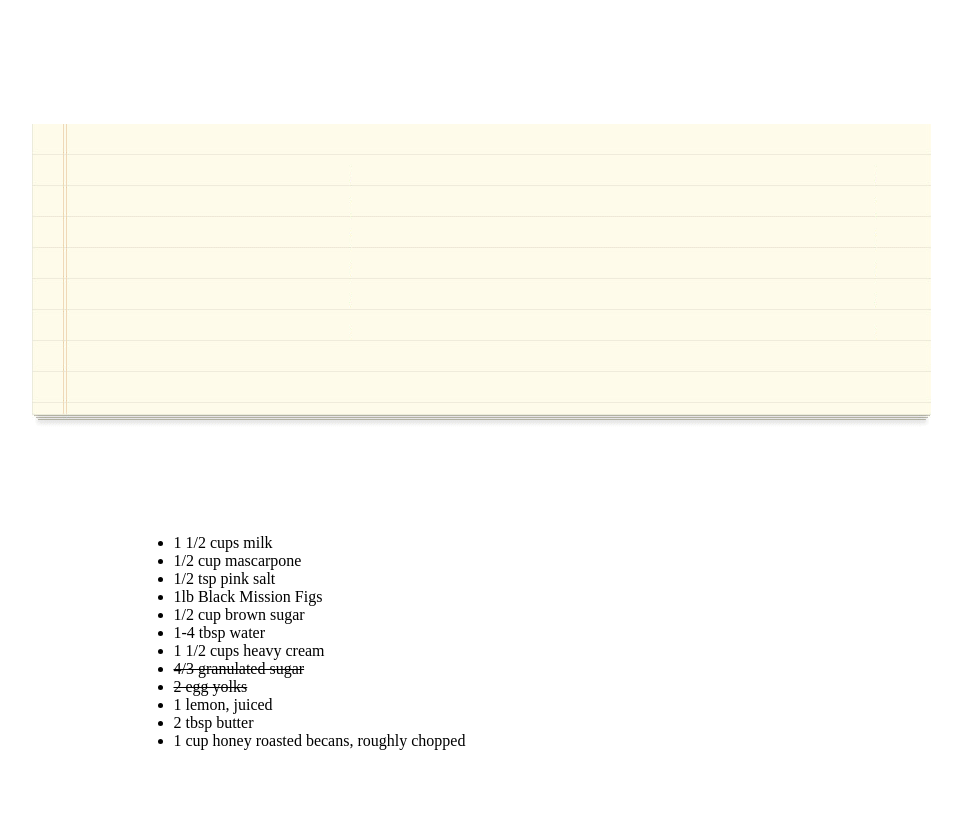
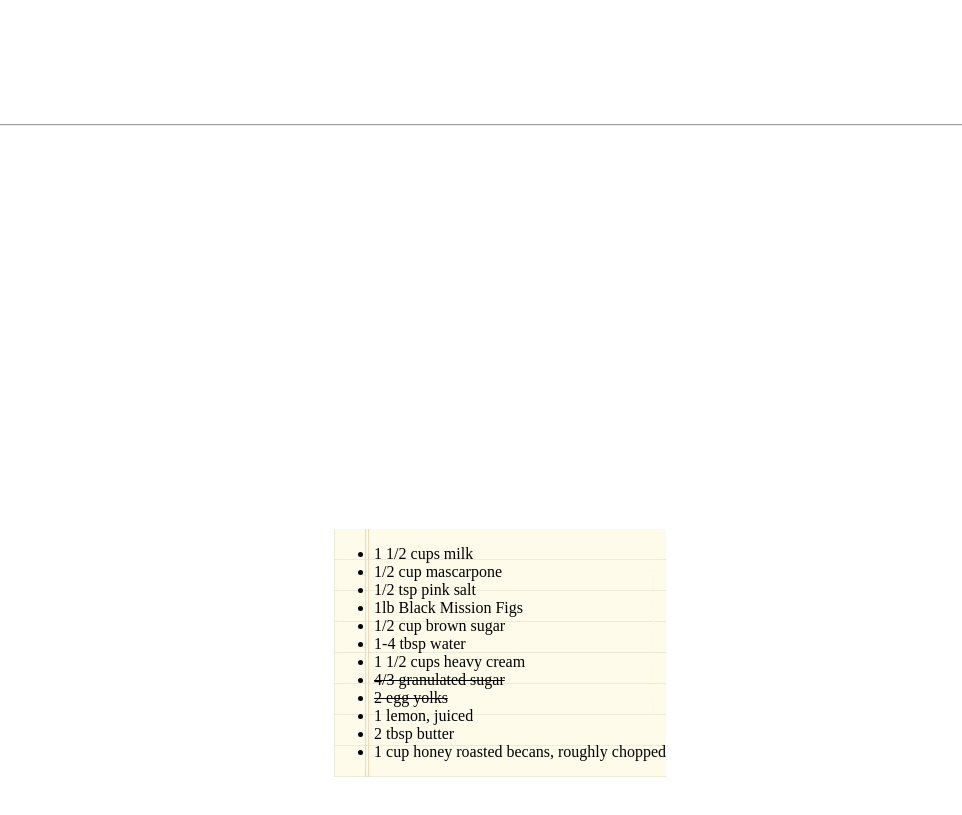
Before and after one commit to sonsofdesert/chocolate-pizza, a plain HTML site: page index.html in a window 1280 px wide. Shown: the part 1183-1998 px from the top of the page, without its empty margins (102-1064 px from the left). After the commit the page ends 1960 px from the top, so only its background shows below. Drawn offline with Linux system fonts and the light colour scheme; files whose address does not match are found by name; a web font is replaced by a local one.

Commit message:
fixed recipt w lined paper

```diff
--- a/index.html
+++ b/index.html
@@ -44,7 +44,6 @@
 </div>
 </div>
 <div id="paper">
-  <img src="img/list-bg.png" alt="paper list">
   <div id="ingredients">
     <ul>
       <li>1 1/2 cups milk</li>
@@ -62,5 +61,6 @@
     </ul>
   </div>
 </div>
+<hr />
   </body>
 </html>
--- a/style.css
+++ b/style.css
@@ -49,5 +49,6 @@
 }
 
 #ingredients {
-  margin: 10%;
+  position: absolute; right: 40%; bottom: -145%;
+  background-image: url("img/list-bg.png");
 }
```
